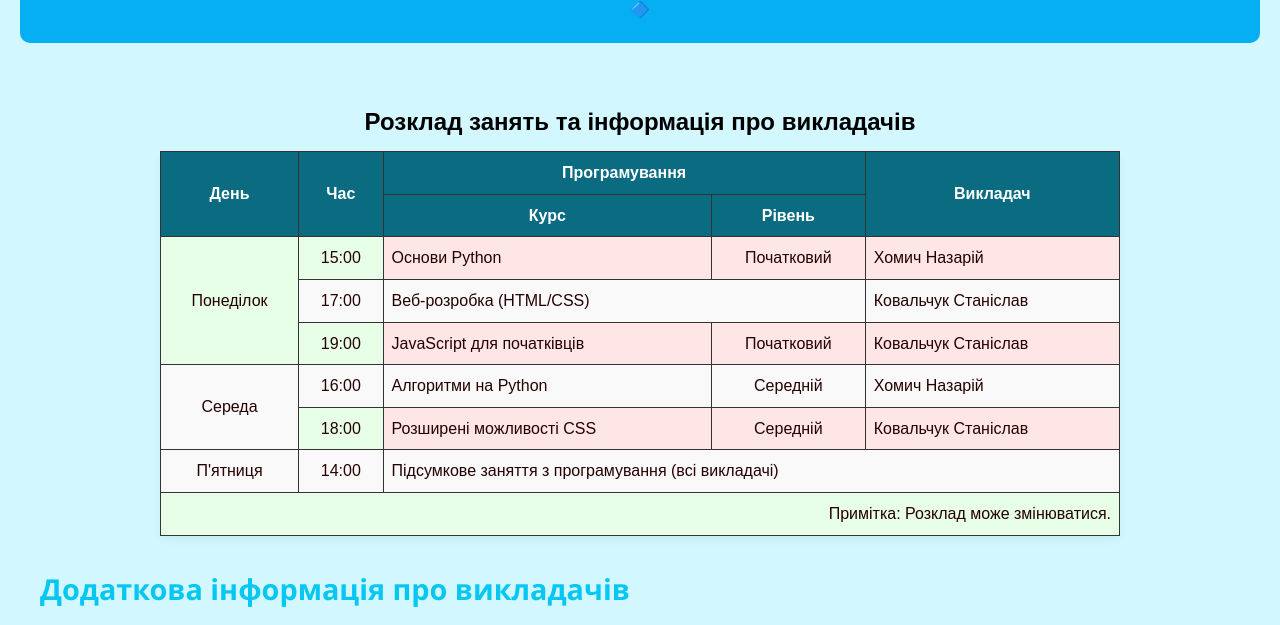
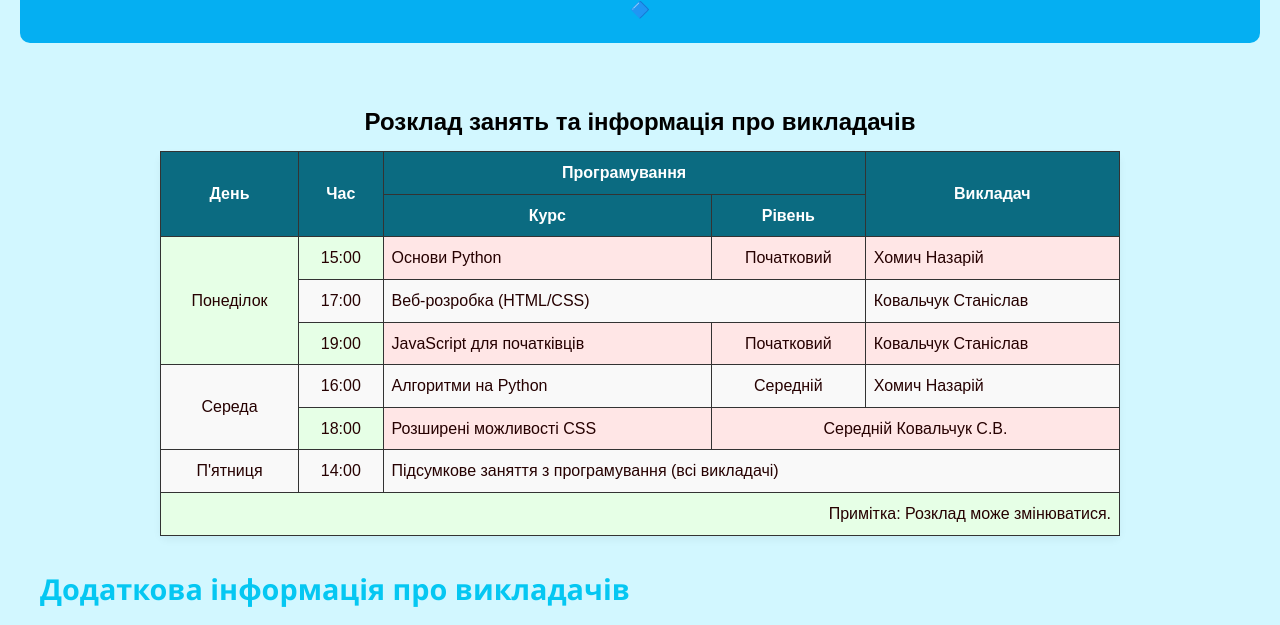
Before and after one commit to KovalchukDEV/lab1okr, a plain HTML site: page complex_table.html in a window 1280 px wide. Shown: the part 173-798 px from the top of the page. Drawn offline with Linux system fonts and the light colour scheme.

Commit message:
здача лаб

```diff
--- a/complex_table.html
+++ b/complex_table.html
@@ -119,8 +119,7 @@
                 <tr>
                     <td class="align-center">18:00</td>
                     <td class="align-left">Розширені можливості CSS</td>
-                    <td class="align-center">Середній</td>
-                    <td class="align-left">Ковальчук Станіслав</td>
+                    <td class="align-center" colspan="2">Середній Ковальчук С.В.</td>
                 </tr>
                 <tr>
                     <td class="align-center">П'ятниця</td>
```
